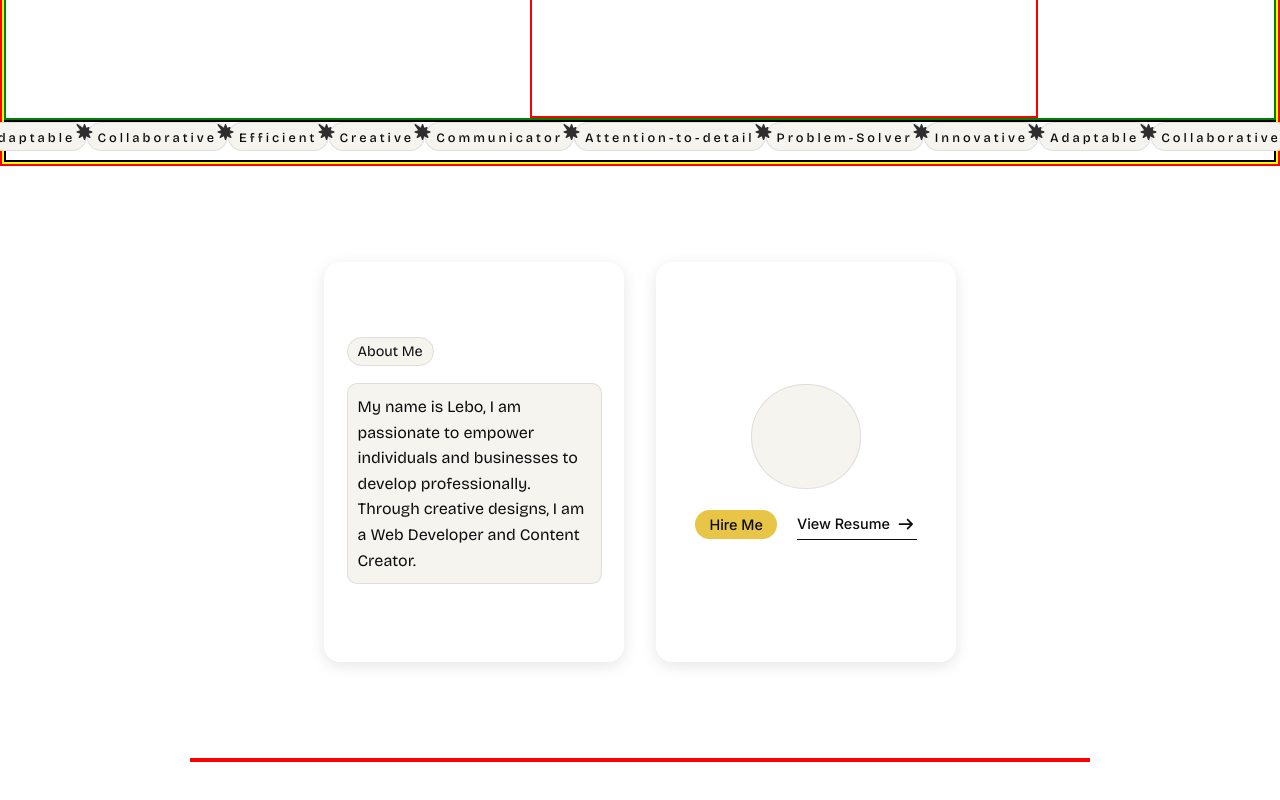
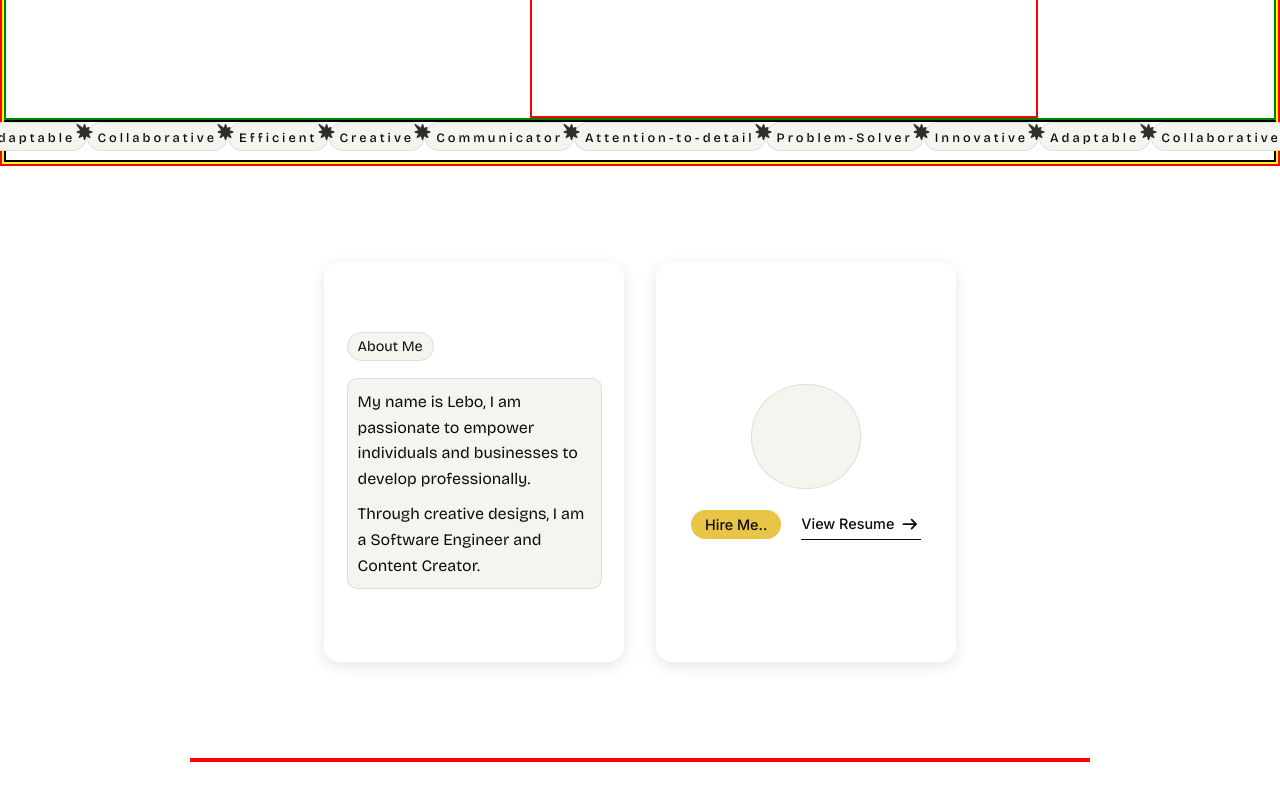
Before and after one commit to Lebo-Madikane/lebo-madikane, a Next.js app: page / in a window 1280 px wide. Shown: the part 634-1434 px from the top of the page. Built offline with nearby package versions, Linux system fonts and the light colour scheme.

Commit message:
update text

```diff
--- a/src/components/About/About.js
+++ b/src/components/About/About.js
@@ -83,8 +83,8 @@ export default function About() {
                     </div>
                     <div className={styles.aboutBottom}>
                         <p className={styles.aboutMeText}>
-                            My name is Lebo, I am passionate to empower individuals and businesses to develop professionally.<br />
-                            Through creative designs, I am a Web Developer and Content Creator.
+                            My name is Lebo, I am passionate to empower individuals and businesses to develop professionally.<br /><span className={styles.breakText}>
+                                Through creative designs, I am a Software Engineer and Content Creator.</span>
                         </p>
                     </div>
                 </Card>
@@ -95,7 +95,7 @@ export default function About() {
                         <div className={styles.image}></div>
                     </div>
                     <div className={`${styles.aboutBottom} ${styles.btns}`}>
-                        <Button>Hire Me</Button>
+                        <Button>Hire Me..</Button>
                         <Button variant='tertiary' size='xs'>
                             View Resume <FontAwesomeIcon className={styles.icon} icon={faArrowRight} />
                         </Button>
--- a/src/components/About/About.module.scss
+++ b/src/components/About/About.module.scss
@@ -42,6 +42,11 @@
             border: 1px solid rgba(180, 180, 180, 0.35);
             border-radius: 10px;
             background-color: var(--ivory);
+
+            .breakText {
+                display: inline-block;
+                margin-top: 10px;
+            }
         }
 
         .image {
```
